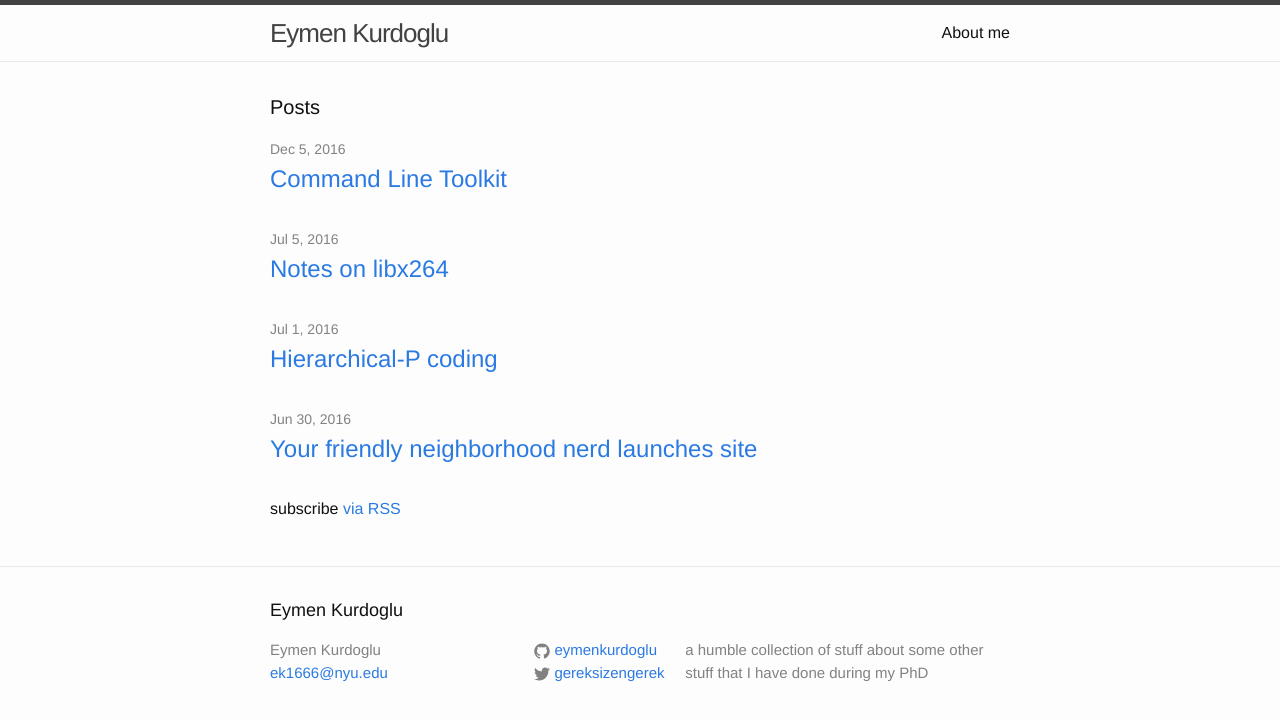
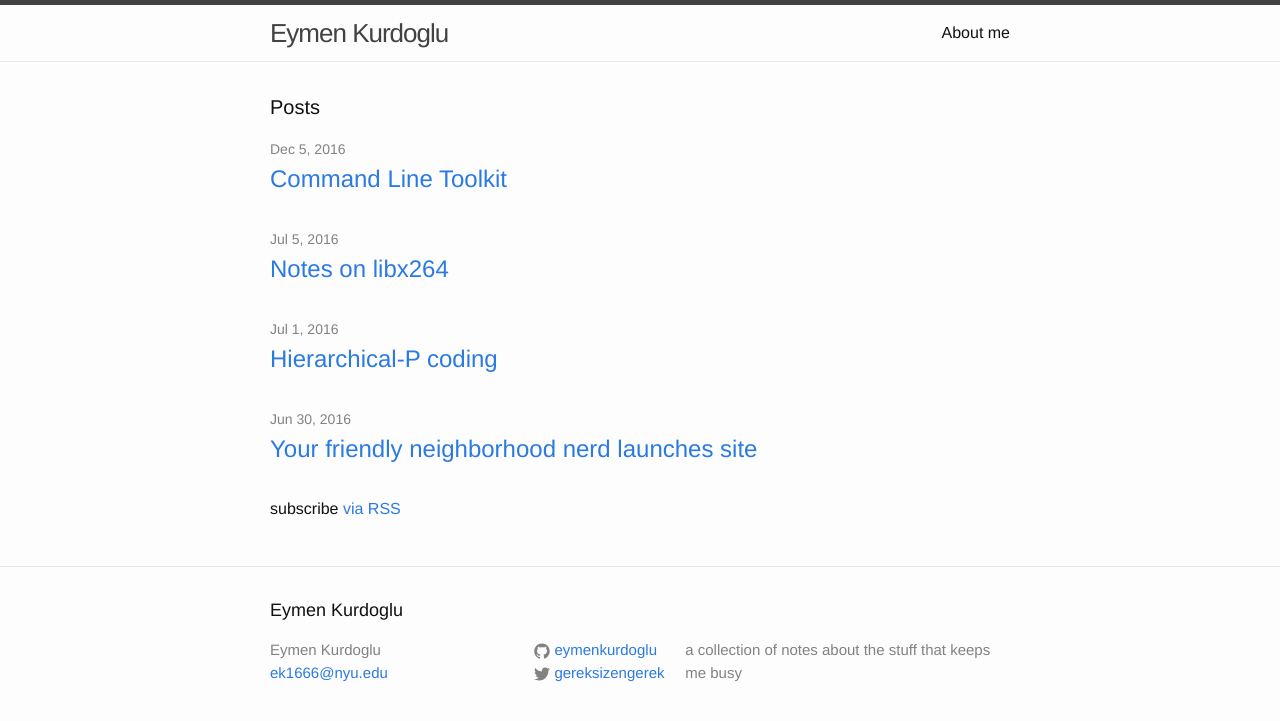
Before and after one commit to eymenkurdoglu/eymenkurdoglu.github.io, a Jekyll site: the page built from index.html, in a window 1280 px wide. Shown: the top 721 px of the page. Built offline with Jekyll 4.4.1, drawn with Linux system fonts in a browser that asks for light colours.

Commit message:
phd update

```diff
--- a/_config.yml
+++ b/_config.yml
@@ -9,7 +9,7 @@
 title: Eymen Kurdoglu
 email: ek1666@nyu.edu
 description: > # this means to ignore newlines until "baseurl:"
- a humble collection of stuff about some other stuff that I have done during my PhD
+ a collection of notes about the stuff that keeps me busy
 baseurl: "" # the subpath of your site, e.g. /blog
 url: "https://eymenkurdoglu.github.io" # the base hostname & protocol for your site
 twitter_username: gereksizengerek
```
